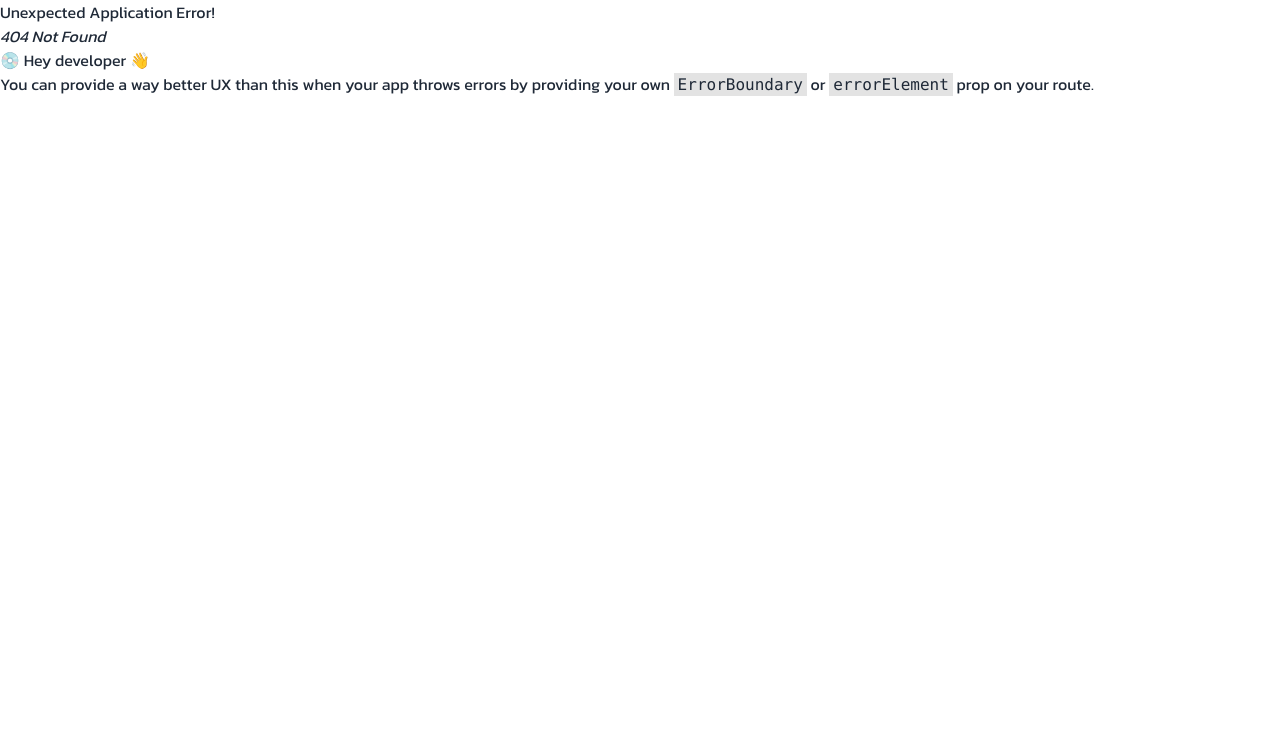
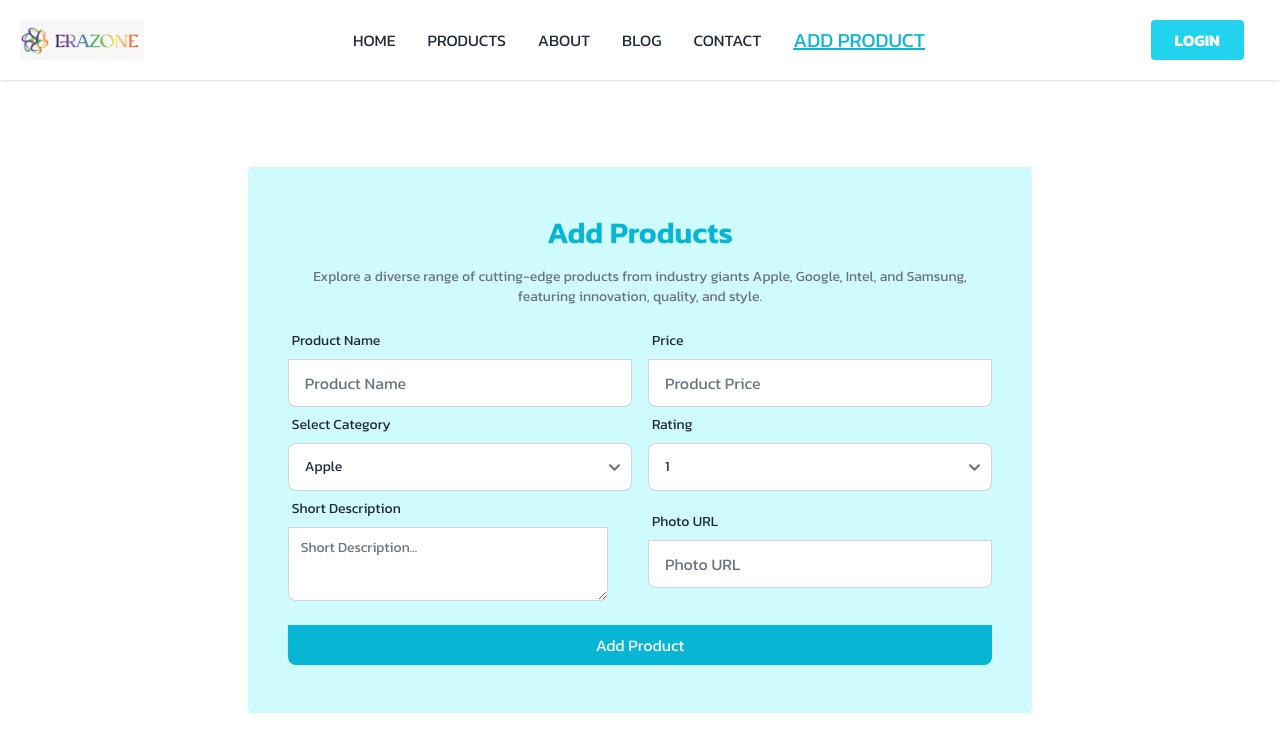
Before and after one commit to AshikurZaman01/react-erazone-client-app, a React (Vite) app: page /addproduct in a window 1280 px wide. Before the commit this address had no page. Shown: the top 752 px of the page. Built offline with nearby package versions, Linux system fonts and the light colour scheme.

Commit message:
add add product section

```diff
--- a/src/Components/Navbar/Navbar.jsx
+++ b/src/Components/Navbar/Navbar.jsx
@@ -106,6 +106,18 @@ function Navbar() {
             CONTACT
           </NavLink>
         </li>
+
+        <li className="mx-4 my-6 md:my-0">
+          <NavLink to={'/addproduct'}  className={({ isActive, isPending }) =>
+                        isActive
+                        ? "text-xl text-cyan-500 underline duration-500"
+                        : isPending
+                        ? "pending"
+                        : ""
+                    }>
+            ADD PRODUCT
+          </NavLink>
+        </li>
       </ul>
 
         <span>
--- /dev/null
+++ b/src/Components/Pages/AddProduct/AddProduct.jsx
@@ -0,0 +1,130 @@
+import React from 'react';
+
+const AddProduct = () => {
+
+    const handleAddProduct = (e) => {
+        e.preventDefault();
+
+        const form = e.target;
+        const productName = form.productName.value;
+        const productPrice = form.productPrice.value;
+        const productDescription = form.productDescription.value;
+        const productImage = form.productImage.value;
+        const category = form.category.value;
+
+        console.log(category);
+    }
+
+    return (
+        <div className='flex justify-center items-center h-[90vh] w-[95%] mx-auto'>
+            <div>
+                <div className='text-center w-full sm:w-[80%] mx-auto bg-cyan-100 py-8 px-4 sm:px-10 rounded'>
+                    <h1 className='text-3xl font-semibold text-cyan-500 py-4'>Add Products</h1>
+                    <p className='text-center text-sm text-gray-500'>
+                        Explore a diverse range of cutting-edge products from industry giants Apple, Google, Intel, and Samsung, featuring innovation, quality, and style.
+                    </p>
+
+                    <div className='my-4'>
+                        <form onSubmit={handleAddProduct}>
+                            <div className='flex flex-col sm:flex-row justify-between items-center gap-4'>
+                                <div className='w-full sm:w-1/2'>
+                                    <div className='form-control'>
+                                        <label className='label'>
+                                            <span className='label-text'>Product Name</span>
+                                        </label>
+                                        <label className='input-group input-group-vertical'>
+                                            <input type='text' name='productName' placeholder='Product Name' className='input input-bordered' />
+                                        </label>
+                                    </div>
+                                </div>
+                                <div className='w-full sm:w-1/2'>
+                                    <div className='form-control'>
+                                        <label className='label'>
+                                            <span className='label-text'>Price</span>
+                                        </label>
+                                        <label className='input-group input-group-vertical'>
+                                            <input type='text' name='productPrice' placeholder='Product Price' className='input input-bordered' />
+                                        </label>
+                                    </div>
+                                </div>
+                            </div>
+
+                            <div className='flex flex-col sm:flex-row justify-between items-center gap-4'>
+                                <div className='w-full sm:w-1/2'>
+                                    <div className='form-control'>
+                                        <label className='label'>
+                                            <span className='label-text'>Select Category</span>
+                                        </label>
+                                        <select name='category' className='select select-bordered'>
+                                            <option value="" disabled defaultValue>
+                                                Pick category
+                                            </option>
+                                            <option value="Apple">Apple</option>
+                                            <option value="Samsung">Samsung</option>
+                                            <option value="Sony">Sony</option>
+                                            <option value="Google">Google</option>
+                                            <option value="Intel">Intel</option>
+                                            <option value="Asus">Asus</option>
+                                        </select>
+                                    </div>
+                                </div>
+                                <div className='w-full sm:w-1/2'>
+                                    <div className='form-control'>
+                                        <label className='label'>
+                                            <span className='label-text'>Rating</span>
+                                        </label>
+                                        <select className='select select-bordered'>
+                                            <option value="" disabled defaultValue>
+                                                Pick a Rating
+                                            </option>
+                                            <option value="1">1</option>
+                                            <option value="2">2</option>
+                                            <option value="3">3</option>
+                                            <option value="4">4</option>
+                                            <option value="5">5</option>
+                                        </select>
+                                    </div>
+                                </div>
+                            </div>
+
+                            <div className='flex flex-col sm:flex-row justify-between items-center gap-4'>
+                                <div className='w-full sm:w-1/2'>
+                                    <div className='form-control'>
+                                        <label className='label'>
+                                            <span className='label-text'>Short Description</span>
+                                        </label>
+                                        <label className='input-group input-group-vertical'>
+                                            <textarea placeholder='Short Description...' name='productDescription' className='textarea textarea-bordered textarea-sm w-full max-w-xs'></textarea>
+                                        </label>
+                                    </div>
+                                </div>
+                                <div className='w-full sm:w-1/2'>
+                                    <div className='form-control'>
+                                        <label className='label'>
+                                            <span className='label-text'>Photo URL</span>
+                                        </label>
+                                        <label className='input-group input-group-vertical'>
+                                            <input type='text' name='productImage' placeholder='Photo URL' className='input input-bordered' />
+                                        </label>
+                                    </div>
+                                </div>
+                            </div>
+
+                            <div className='flex justify-center sm:justify-between items-center gap-4 mt-6'>
+                                <div className='w-full '>
+                                    <div className='form-control'>
+                                        <label className='input-group input-group-vertical'>
+                                            <button type="submit" className='bg-cyan-500 p-2 text-white w-full  hover:bg-cyan-400 hover:text-black'>Add Product</button>
+                                        </label>
+                                    </div>
+                                </div>
+                            </div>
+                        </form>
+                    </div>
+                </div>
+            </div>
+        </div>
+    );
+};
+
+export default AddProduct;
--- a/src/main.jsx
+++ b/src/main.jsx
@@ -12,6 +12,7 @@ import Products from './Components/Pages/Products/Products';
 import Blog from './Components/Pages/Blog/Blog';
 import Contact from './Components/Pages/Contact/Contact';
 import Categories from './Components/Categories.jsx/Categories';
+import AddProduct from './Components/Pages/AddProduct/AddProduct';
 
 const router = createBrowserRouter([
   {
@@ -39,6 +40,10 @@ const router = createBrowserRouter([
         element : <Contact></Contact>
       },
       {
+        path : "/addproduct",
+        element : <AddProduct></AddProduct>
+      },
+      {
         path : "/categories",
         element : <Categories></Categories>,
         loader : ()=>fetch("/category.json")
```
